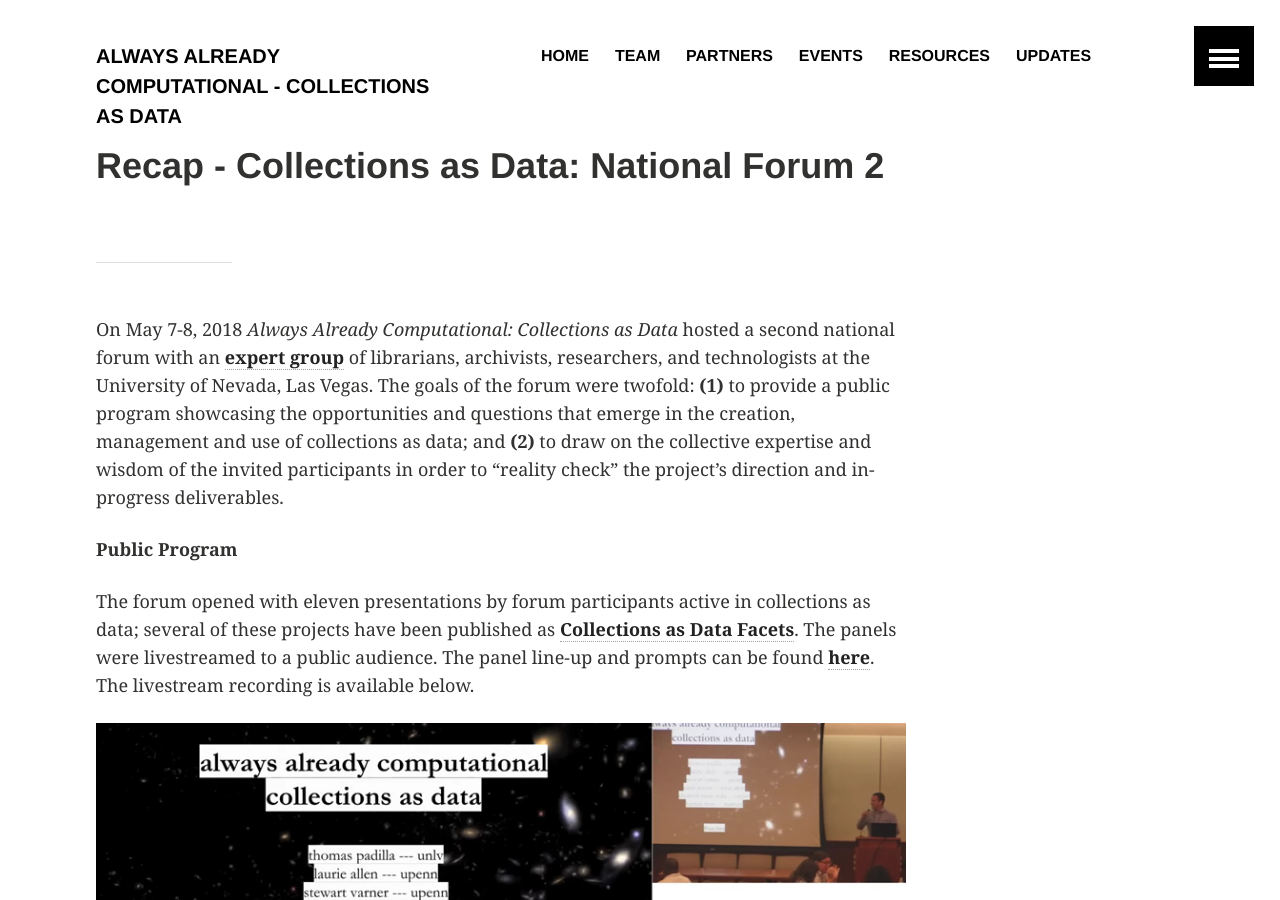
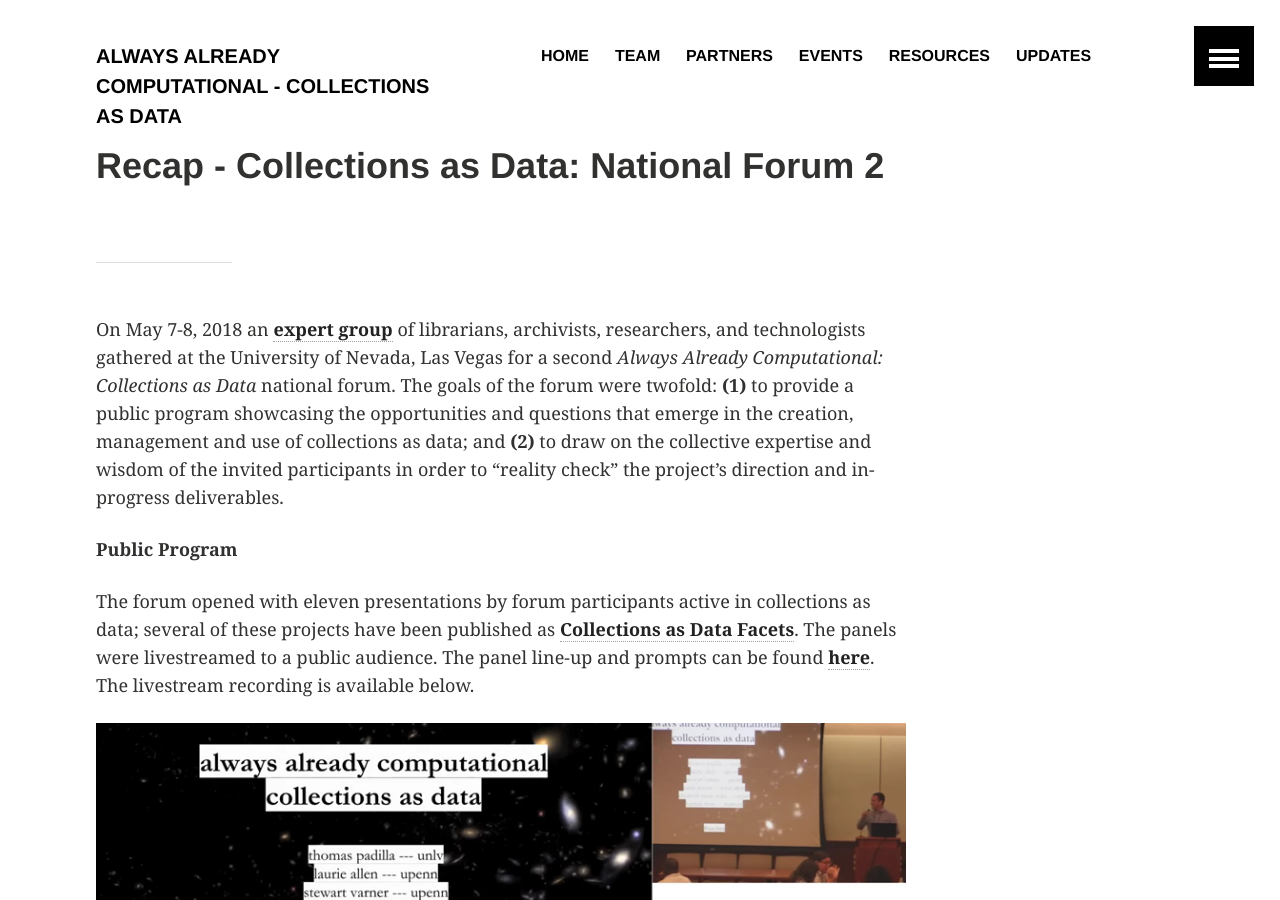
Before and after one commit to collectionsasdata/collectionsasdata.github.io, a Jekyll site: the page built from _posts/2018-05-18-forumrecap.markdown, in a window 1280 px wide and 900 px high. Built offline with Jekyll 4.4.1, drawn with Linux system fonts in a browser that asks for light colours.

Commit message:
Update 2018-05-18-forumrecap.markdown

```diff
--- a/_posts/2018-05-18-forumrecap.markdown
+++ b/_posts/2018-05-18-forumrecap.markdown
@@ -6,7 +6,7 @@
 ---
 ---
 
-On May 7-8, 2018 *Always Already Computational: Collections as Data* hosted a second national forum with an [**expert group**](https://collectionsasdata.github.io/partners/) of librarians, archivists, researchers, and technologists at the University of Nevada, Las Vegas. The goals of the forum were twofold: **(1)** to provide a public program showcasing the opportunities and questions that emerge in the creation, management and use of collections as data; and **(2)** to draw on the collective expertise and wisdom of the invited participants in order to “reality check” the project’s direction and in-progress deliverables.
+On May 7-8, 2018 an [**expert group**](https://collectionsasdata.github.io/partners/) of librarians, archivists, researchers, and technologists gathered at the University of Nevada, Las Vegas for a second *Always Already Computational: Collections as Data* national forum. The goals of the forum were twofold: **(1)** to provide a public program showcasing the opportunities and questions that emerge in the creation, management and use of collections as data; and **(2)** to draw on the collective expertise and wisdom of the invited participants in order to “reality check” the project’s direction and in-progress deliverables.
 
 **Public Program**
 
```
